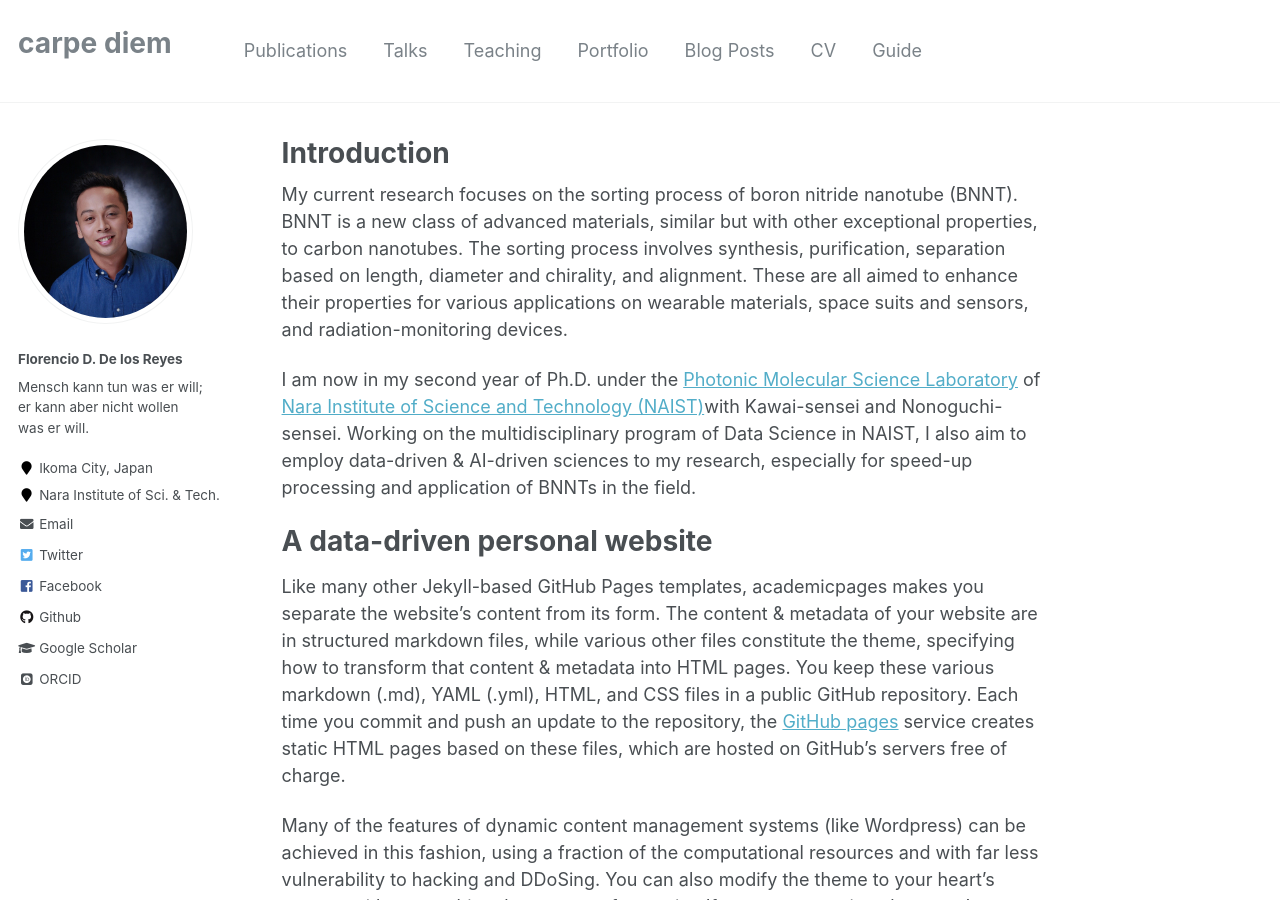
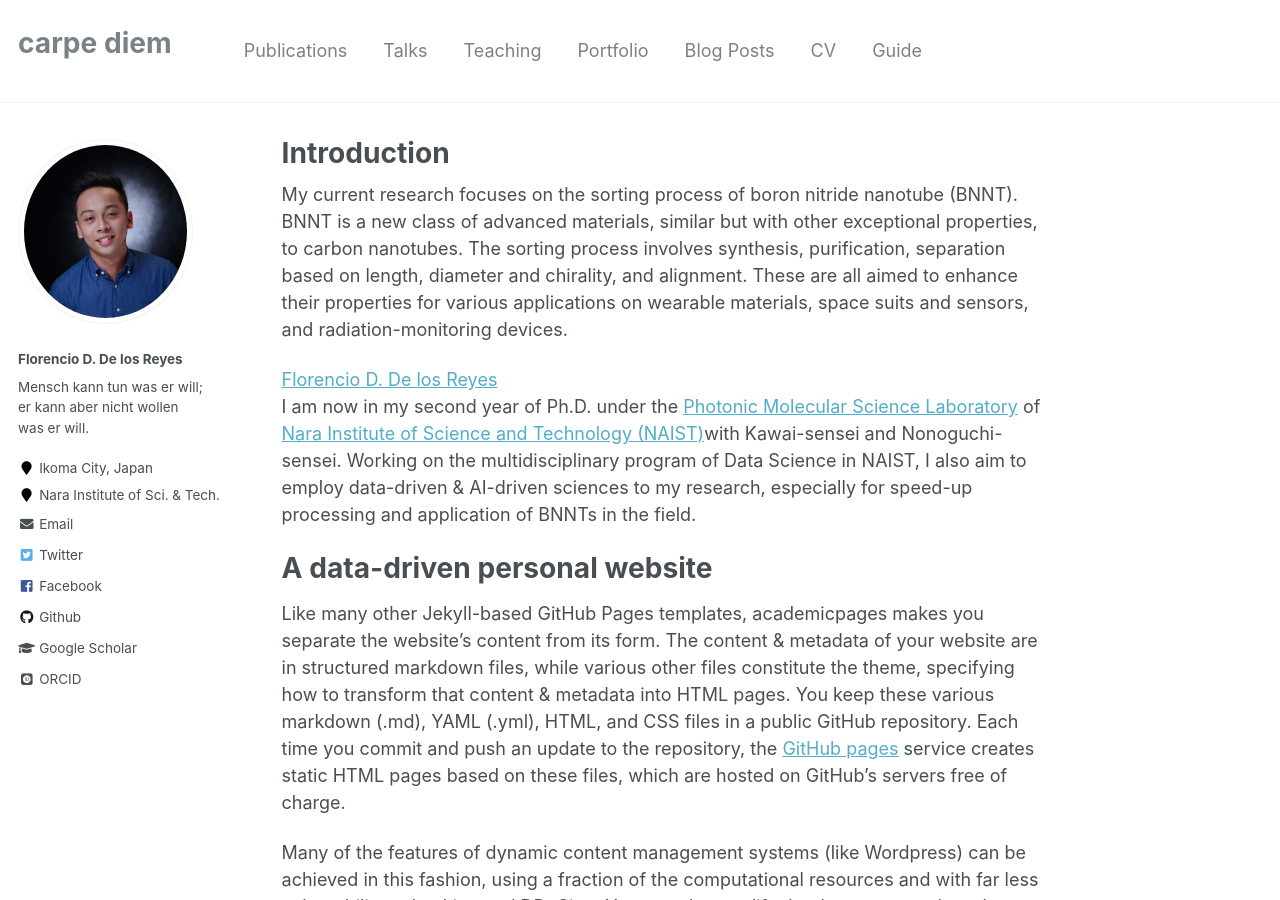
Before and after one commit to fddelosreyes/fddelosreyes.github.io, a Jekyll site: the page built from _pages/about.md, in a window 1280 px wide and 900 px high. Built offline with Jekyll 4.4.1, drawn with Linux system fonts in a browser that asks for light colours; some web fonts are replaced; comment, search, counter and statistics services are not loaded.

Commit message:
Update about.md

```diff
--- a/_pages/about.md
+++ b/_pages/about.md
@@ -9,6 +9,9 @@ redirect_from:
 ---
 
 My current research focuses on the sorting process of boron nitride nanotube (BNNT). BNNT is a new class of advanced materials, similar but with other exceptional properties, to carbon nanotubes. The sorting process involves synthesis, purification, separation based on length, diameter and chirality, and alignment. These are all aimed to enhance their properties for various applications on wearable materials, space suits and sensors, and radiation-monitoring devices.
+
+<script type="text/javascript" src="https://platform.linkedin.com/badges/js/profile.js" async defer></script>
+<div class="LI-profile-badge"  data-version="v1" data-size="medium" data-locale="en_US" data-type="horizontal" data-theme="light" data-vanity="fddelosreyes"><a class="LI-simple-link" href='https://jp.linkedin.com/in/fddelosreyes?trk=profile-badge'>Florencio D. De los Reyes</a></div>
 
 I am now in my second year of Ph.D. under the [Photonic Molecular Science Laboratory](https://mswebs.naist.jp/LABs/kawai/index.html) of [Nara Institute of Science and Technology (NAIST)](http://www.naist.jp/)with Kawai-sensei and Nonoguchi-sensei. Working on the multidisciplinary program of Data Science in NAIST, I also aim to employ data-driven & AI-driven sciences to my research, especially for speed-up processing and application of BNNTs in the field.
 
```
